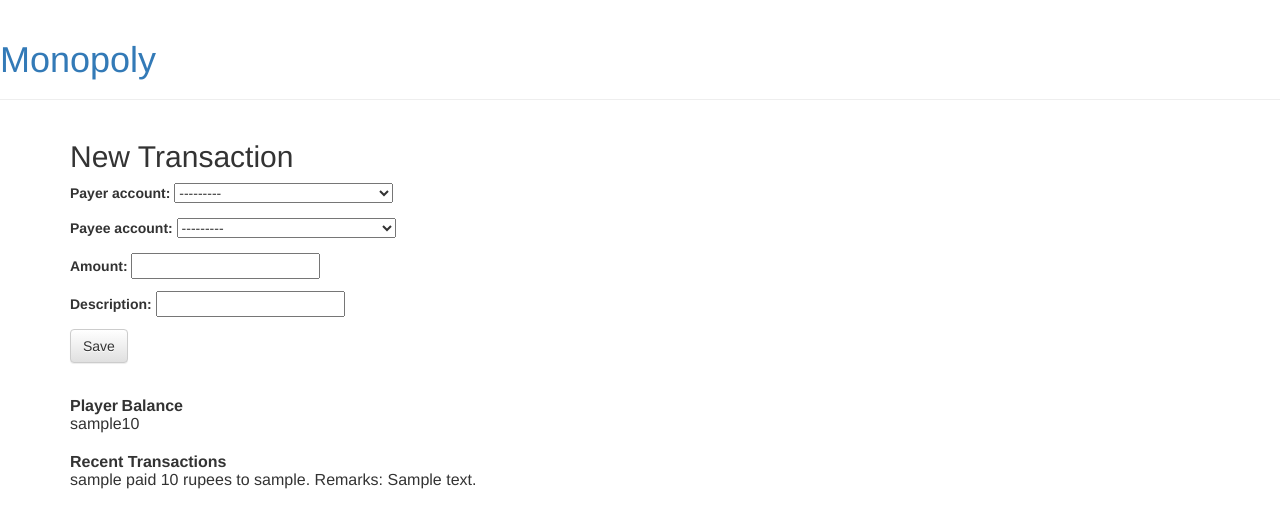
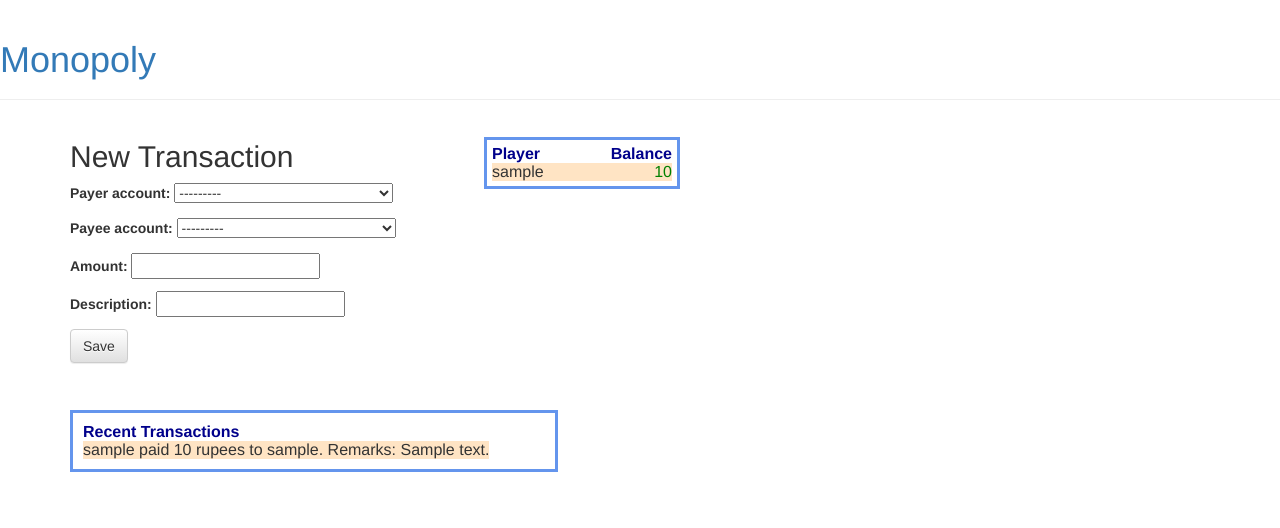
Before and after one commit to anirudh-acharya/monopoly, a Django app: page /banker/1/ in a window 1280 px wide. Shown: the top 528 px of the page. Run offline with Django 3.2, Linux system fonts and the light colour scheme; tables that the repository leaves empty hold one stand-in row (values such as "Sample post"); some libraries are stand-ins or nearby versions.

Commit message:
Add UI styles, css, and formatting stuff
Add a new static folder for CSS
 * Includes styles for all three major components, new transaction
 current balance table, recent transactions

 * All three components are wrapped in div

Change in the html files to include the style sheet and
ids in the divs

TODO: Use {{ STATIC_URL }} instead of hardcoded path for the css file

```diff
--- /dev/null
+++ b/banker/static/banker/style.css
@@ -0,0 +1,74 @@
+div#new_transaction {
+    width: 50%;
+    position: absolute;
+    margin-right: 0px;
+}
+
+div#recent_transactions table tbody th {
+    color:darkblue
+}
+
+div#recent_transactions table tbody tr:nth-child(even) {
+    background:bisque;
+}
+
+div#recent_transactions table tbody tr:nth-child(odd) {
+   /*background:#B8CCE4*/
+}
+
+div#recent_transactions {
+    display: block ;
+    position: relative;
+    /* float: right; */
+    width: 65%;
+    text-align: right;
+    /* left: 55%; */
+    border-color: cornflowerblue;
+    border-style: solid;
+    padding: 10px;
+    top: 250px;
+
+/*    display: inline-block;
+    position: relat ive;
+    // float: right;
+    width: 65%;
+    text-align: right;
+    left: 90%;
+    border-color: cornflowerblue;
+    border-style: solid;
+    padding: 10px;
+    top: 17%*/
+}
+
+div#balance {
+    /* float: right; */
+    /* display: inline-block; */
+    border-style: solid;
+    padding: 5px;
+    border-color: cornflowerblue;
+    position: absolute;
+    /* width: 21%; */
+    top: 17%;
+    left:55%;
+}
+
+div#balance table tbody tr td {
+    width:90px;
+}
+
+div#balance table tbody tr th {
+   color:darkblue;
+}
+
+div#balance table tbody tr .col2 {
+    text-align:right;
+    color:green
+}
+
+div#balance table tbody tr:nth-child(even) {
+    background:bisque
+}
+
+div#balance table tbody tr .col2h {
+   text-align:right;
+}
--- a/banker/templates/banker/base.html
+++ b/banker/templates/banker/base.html
@@ -4,6 +4,7 @@
         <link rel="stylesheet" href="//maxcdn.bootstrapcdn.com/bootstrap/3.2.0/css/bootstrap.min.css">
         <link rel="stylesheet" href="//maxcdn.bootstrapcdn.com/bootstrap/3.2.0/css/bootstrap-theme.min.css">
         <link href='//fonts.googleapis.com/css?family=Lobster&subset=latin,latin-ext' rel='stylesheet' type='text/css'>
+        <link rel="stylesheet" href="/static/banker/style.css">
     </head>
     <body>
         <div class="page-header">
--- a/banker/templates/banker/game.html
+++ b/banker/templates/banker/game.html
@@ -2,28 +2,31 @@
 
 {% block content %}
     {% if form %}
+    <div id="new_transaction">
         <h2>New Transaction</h2>
         <form method="POST" class="post-form">{% csrf_token %}
             {{ form.as_p }}
             <button type="submit" class="save btn btn-default">Save</button>
         </form>
         {% endif %}
-
+    </div>
     <br>
 
     {% if game_accounts %}
+    <div id="balance">
         <table>
             <tr>
                 <th>Player</th>
-                <th>Balance</th>
+                <th class="col2h">Balance</th>
             </tr>
             {% for account in game_accounts %}
                 <tr>
                     <td>{{ account.player }}</td>
-                    <td>{{ account.balance}}</td>
+                    <td class="col2">{{ account.balance}}</td>
                 </tr>
             {% endfor %}
         </table>
+    </div>
     {% else %}
         <p>No accounts in this game, what the hell man !</p>
     {% endif %}
@@ -31,11 +34,13 @@
     <br>
 
     {% if recent_transactions %}
+    <div id="recent_transactions">
         <table>
             <tr><th>Recent Transactions</th></tr>
             {% for transaction in recent_transactions %}
                 <tr><td>{{ transaction }}</td></tr>
             {% endfor %}
         </table>
+    </div>
     {% endif %}
 {% endblock %}
```
Lines whose indentation alone changed are shown as unchanged.
